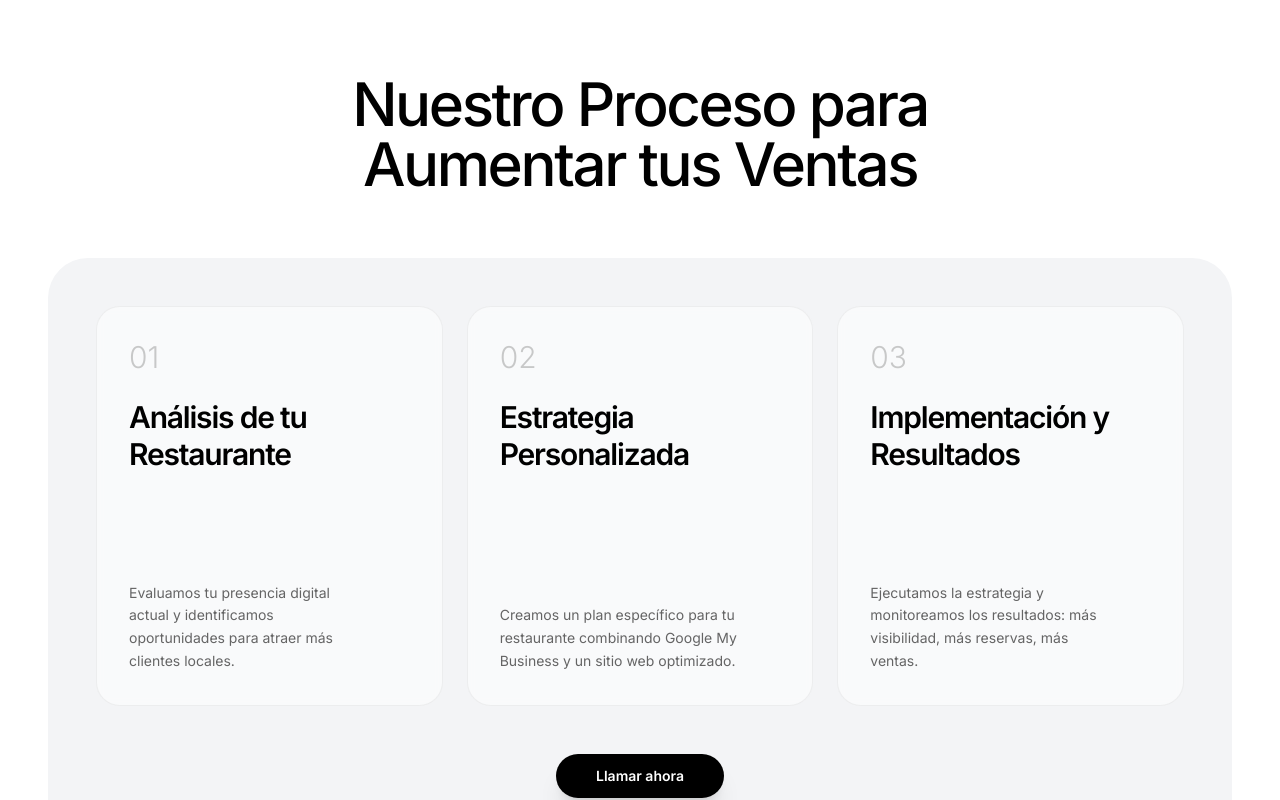
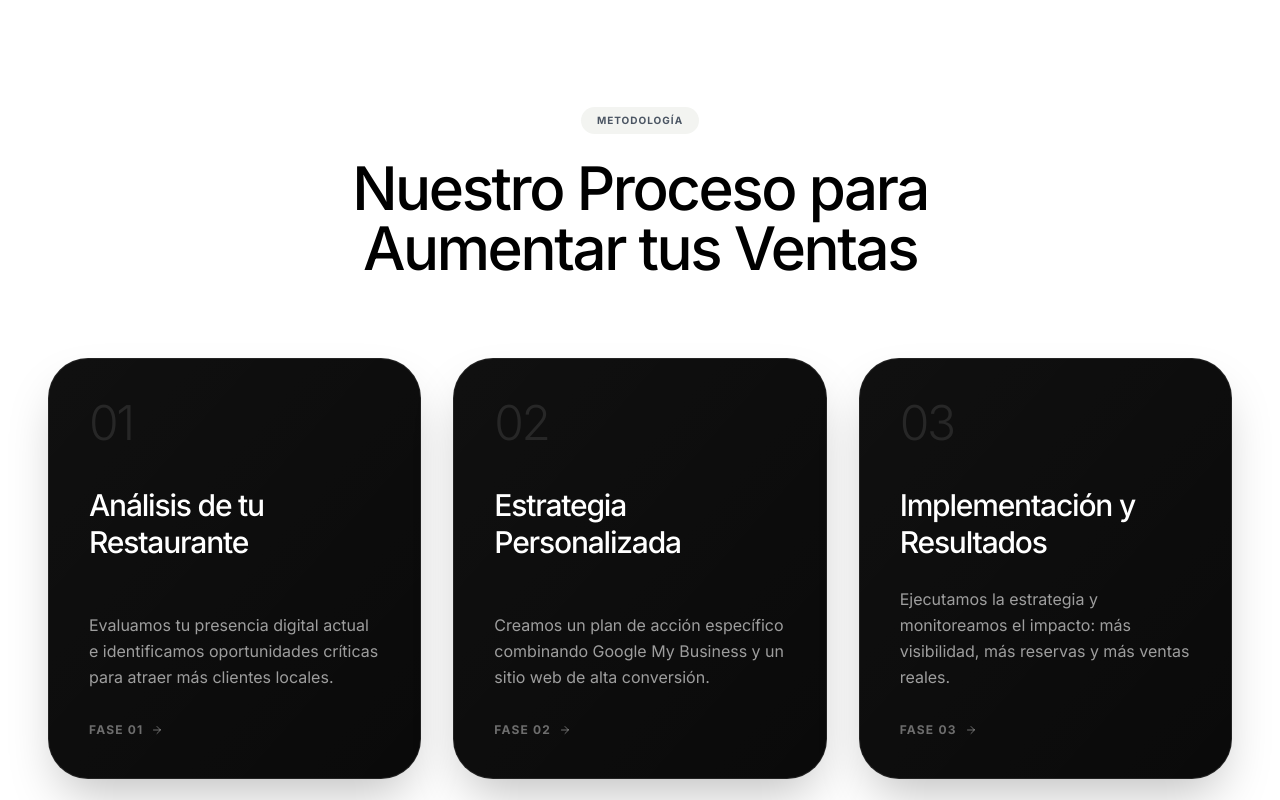
Before and after one commit to motionsmanagement/Motions, a React (Vite) app: page / in a window 1280 px wide. Shown: the part 1940-2740 px from the top of the page. Built offline with nearby package versions, Linux system fonts and the light colour scheme.

Commit message:
design: upgrade HowItWorks section with premium black glass cards and white text

```diff
--- a/components/HowItWorks.tsx
+++ b/components/HowItWorks.tsx
@@ -1,63 +1,77 @@
-
 import React from 'react';
-import { ChevronRight } from 'lucide-react';
+import { Phone, ArrowRight } from 'lucide-react';
 
 const steps = [
   {
     num: "01",
     title: "Análisis de tu Restaurante",
-    desc: "Evaluamos tu presencia digital actual y identificamos oportunidades para atraer más clientes locales."
+    desc: "Evaluamos tu presencia digital actual e identificamos oportunidades críticas para atraer más clientes locales."
   },
   {
     num: "02",
     title: "Estrategia Personalizada",
-    desc: "Creamos un plan específico para tu restaurante combinando Google My Business y un sitio web optimizado."
+    desc: "Creamos un plan de acción específico combinando Google My Business y un sitio web de alta conversión."
   },
   {
     num: "03",
     title: "Implementación y Resultados",
-    desc: "Ejecutamos la estrategia y monitoreamos los resultados: más visibilidad, más reservas, más ventas."
+    desc: "Ejecutamos la estrategia y monitoreamos el impacto: más visibilidad, más reservas y más ventas reales."
   }
 ];
 
 const HowItWorks: React.FC = () => {
   return (
-    <section id="how-it-works" className="bg-white py-20">
+    <section id="how-it-works" className="bg-white py-28 font-['Inter']">
       <div className="max-w-7xl mx-auto px-6 md:px-12">
         {/* Header Section */}
-        <div className="flex flex-col md:flex-row justify-center items-center mb-16">
-          <h2 className="text-4xl md:text-6xl font-medium leading-tight text-center text-black">
-            <span>Nuestro Proceso para</span><br />
-            <span>Aumentar tus Ventas</span>
+        <div className="text-center mb-20">
+          <div className="inline-flex items-center bg-[#f3f4f1] px-4 py-1.5 rounded-full mb-6">
+            <span className="text-[10px] font-bold text-gray-600 uppercase tracking-widest">Metodología</span>
+          </div>
+          <h2 className="text-4xl md:text-6xl font-medium tracking-tight text-black leading-[1.1]">
+            Nuestro Proceso para<br />
+            Aumentar tus Ventas
           </h2>
         </div>
 
-        {/* Gray Container and Cards */}
-        <div className="relative rounded-[2.5rem] bg-gray-100 overflow-hidden min-h-[400px] md:min-h-[500px] flex flex-col justify-center p-6 md:p-12">
-          {/* Cards Grid */}
-          <div className="relative z-10 grid grid-cols-1 md:grid-cols-3 gap-6 h-full">
+        {/* Step Cards Grid */}
+        <div className="grid grid-cols-1 md:grid-cols-3 gap-8">
           {steps.map((step, idx) => (
             <div
               key={idx}
-                className="bg-white/50 backdrop-blur-sm border border-black/5 rounded-[1.5rem] p-8 flex flex-col justify-between min-h-[400px] transition-all hover:bg-white/70"
+              className="group relative bg-[#0A0A0A] rounded-[2.5rem] p-10 flex flex-col justify-between min-h-[420px] transition-all duration-500 hover:scale-[1.02] border border-white/10 shadow-2xl overflow-hidden"
             >
-                <div>
-                  <span className="text-3xl font-light text-black/20 block mb-6">{step.num}</span>
-                  <h3 className="text-3xl font-semibold text-black leading-tight">{step.title}</h3>
+              {/* Glass Effect Overlay */}
+              <div className="absolute inset-0 bg-gradient-to-br from-white/5 to-transparent opacity-50"></div>
+
+              <div className="relative z-10">
+                <span className="text-5xl font-light text-white/10 block mb-10 tracking-tighter group-hover:text-white/20 transition-colors">
+                  {step.num}
+                </span>
+                <h3 className="text-3xl font-medium text-white leading-tight mb-6">
+                  {step.title}
+                </h3>
               </div>
-                <p className="text-black/60 text-sm leading-relaxed max-w-[240px]">
+
+              <div className="relative z-10">
+                <p className="text-white/60 text-base leading-relaxed mb-8">
                   {step.desc}
                 </p>
+                <div className="flex items-center gap-2 text-white/40 text-xs font-bold uppercase tracking-widest group-hover:text-white transition-colors">
+                  Fase {step.num} <ArrowRight className="w-3 h-4" />
+                </div>
+              </div>
             </div>
           ))}
         </div>
 
-          {/* Centered Button at bottom */}
-          <div className="mt-12 flex justify-center z-20">
-            <button className="px-10 py-3 bg-black text-white rounded-full font-semibold text-sm shadow-xl hover:scale-105 transition-transform">
+        {/* CTA Section */}
+        <div className="mt-20 flex flex-col items-center">
+          <p className="text-gray-400 text-sm mb-8 font-medium">¿Listo para empezar el camino al éxito?</p>
+          <button className="flex items-center gap-3 px-10 py-4 bg-black text-white rounded-full font-semibold text-base shadow-[0_20px_50px_rgba(0,0,0,0.2)] hover:scale-105 active:scale-95 transition-all group">
+            <Phone className="w-5 h-5 group-hover:rotate-12 transition-transform" />
             Llamar ahora
           </button>
-          </div>
         </div>
       </div>
     </section>
```
Lines whose indentation alone changed are shown as unchanged.
